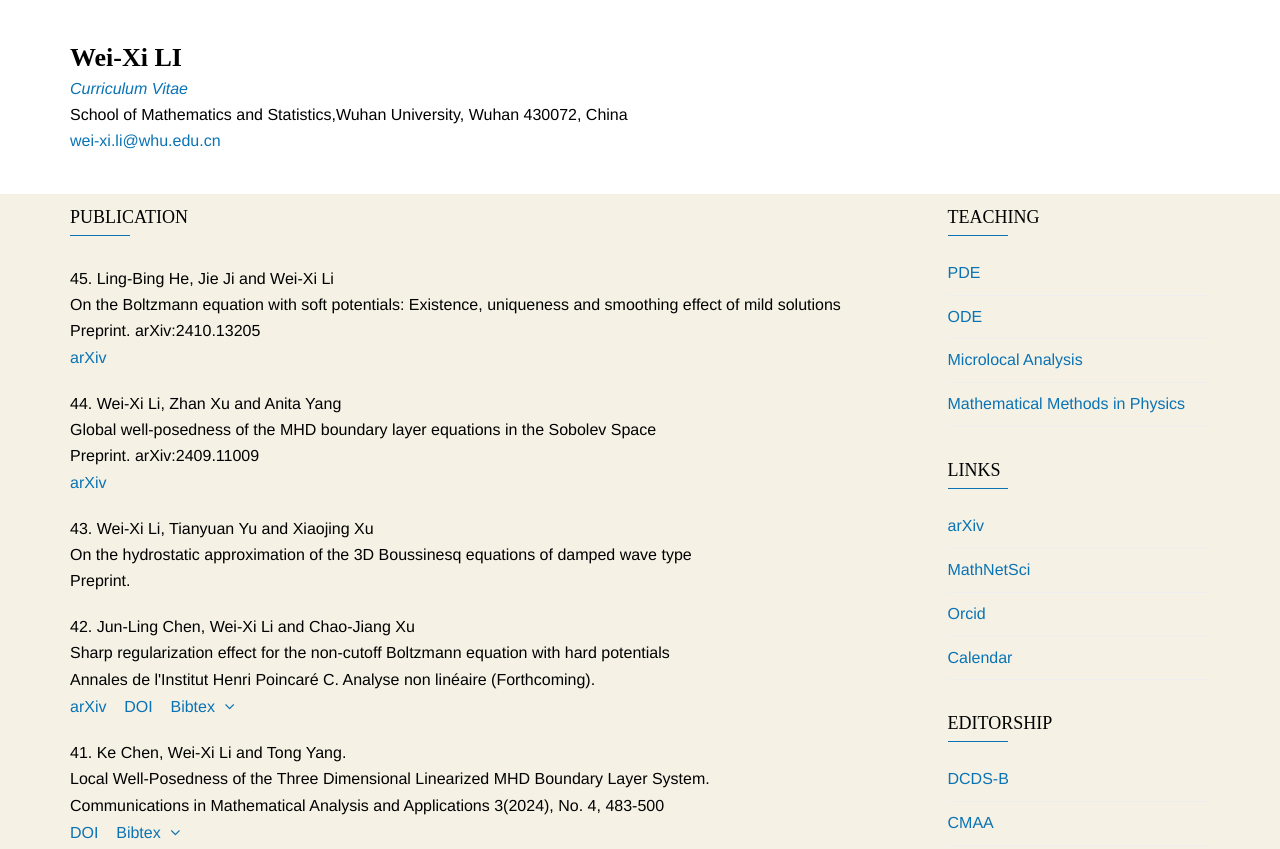
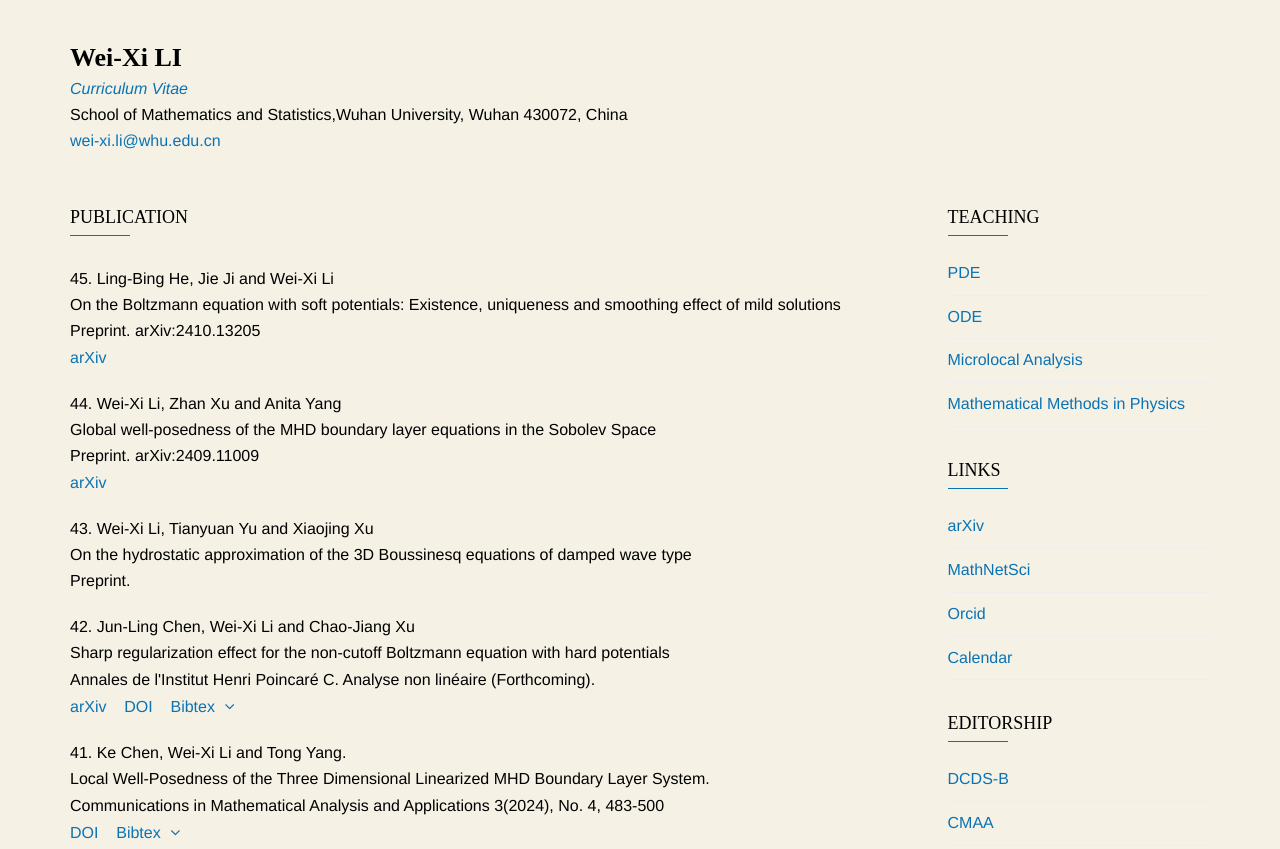
Before and after one commit to persoweb/wxli, a plain HTML site: page index.html in a window 1280 px wide. Shown: the top 849 px of the page. Drawn offline with nearby package versions, Linux system fonts and the light colour scheme; some packages are replaced by stand-ins of ours; a web font is replaced by a local one.

Commit message:
Update theme.css

```diff
--- a/css/theme.css
+++ b/css/theme.css
@@ -2091,7 +2091,7 @@ label.error {
 .section-page-header {
   %margin-bottom: 50px;
   padding: 30px 0;
-  background: #fff;
+  background: #f5f1e5;
  % border-top: solid 2px #eaeaea;
  % border-bottom: solid 2px #eaeaea;
 }
```
